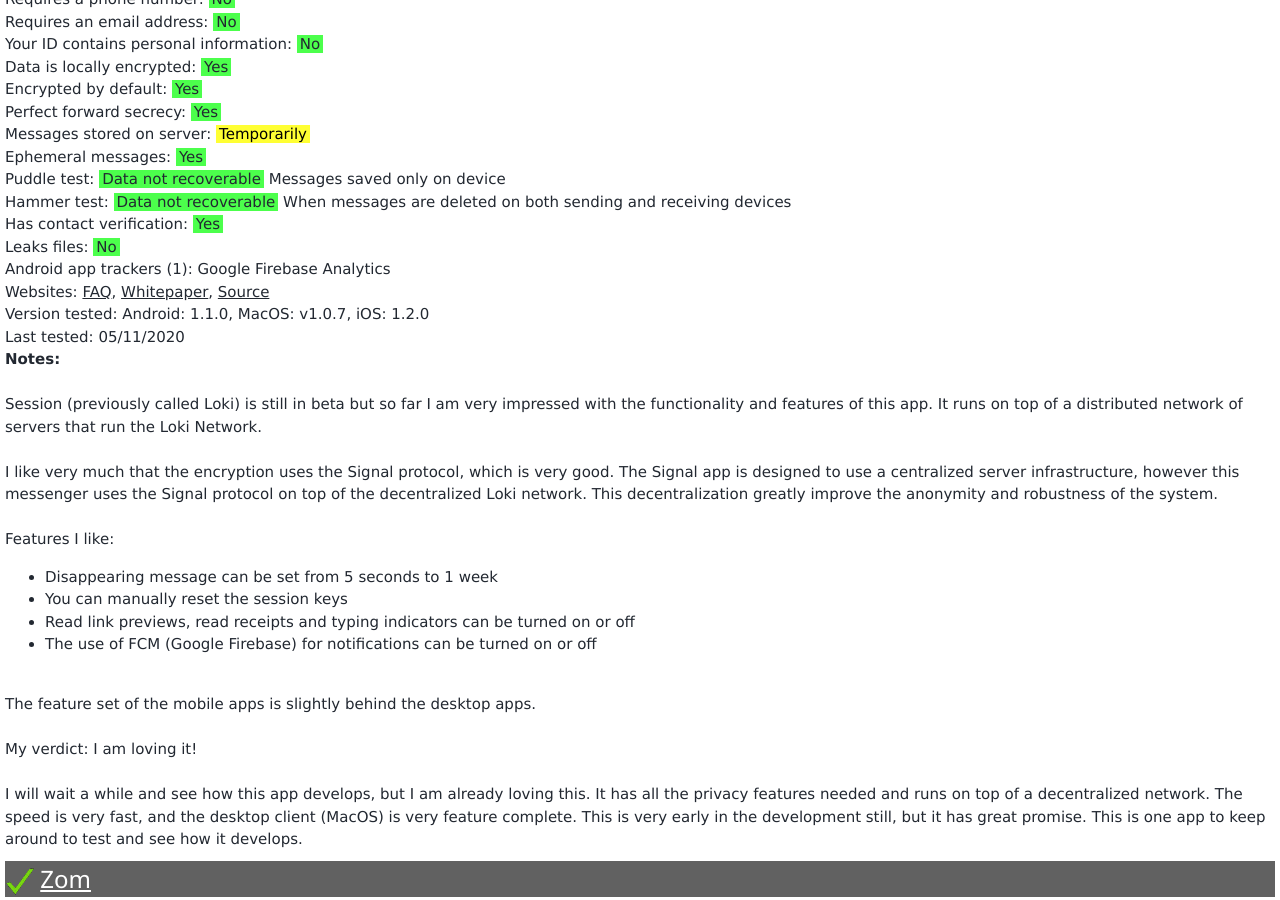
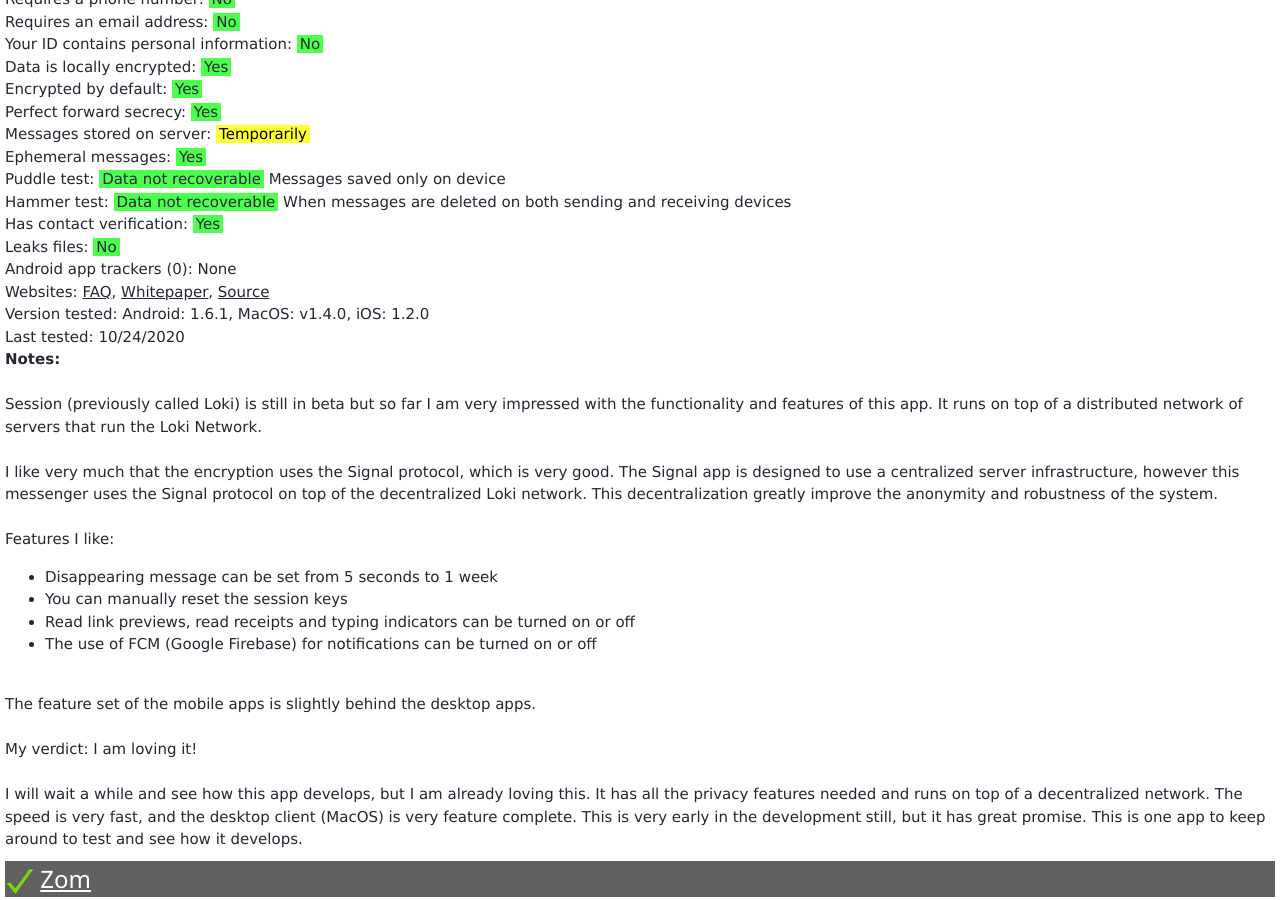
Before and after one commit to Perelandra0x309/secure-im, a Jekyll site: the page built from decentralizedapps.md, in a window 1280 px wide and 900 px high, scrolled down 12698 px. Built offline with Jekyll 4.4.1, drawn with Linux system fonts in a browser that asks for light colours.

Commit message:
Update Session- 0 trackers now

```diff
--- a/_data/applications.yml
+++ b/_data/applications.yml
@@ -2091,12 +2091,12 @@
   hammer_test_note: When messages are deleted on both sending and receiving devices
   has_contact_verification: Yes
   leaks_files: No
-  exodus_privacy_trackers_count: 1
-  exodus_privacy_trackers_description: Google Firebase Analytics
+  exodus_privacy_trackers_count: 0
+  exodus_privacy_trackers_description: None
   websites: <a href="https://getsession.org/faq/">FAQ</a>, <a href="https://getsession.org/whitepaper">Whitepaper</a>, <a href="https://github.com/Loki-project">Source</a>
   notes_file: session_notes.html
-  version_tested: "Android: 1.1.0, MacOS: v1.0.7, iOS: 1.2.0"
-  last_update: 05/11/2020
+  version_tested: "Android: 1.6.1, MacOS: v1.4.0, iOS: 1.2.0"
+  last_update: 10/24/2020
 
 - name: element
   category: 3
```
